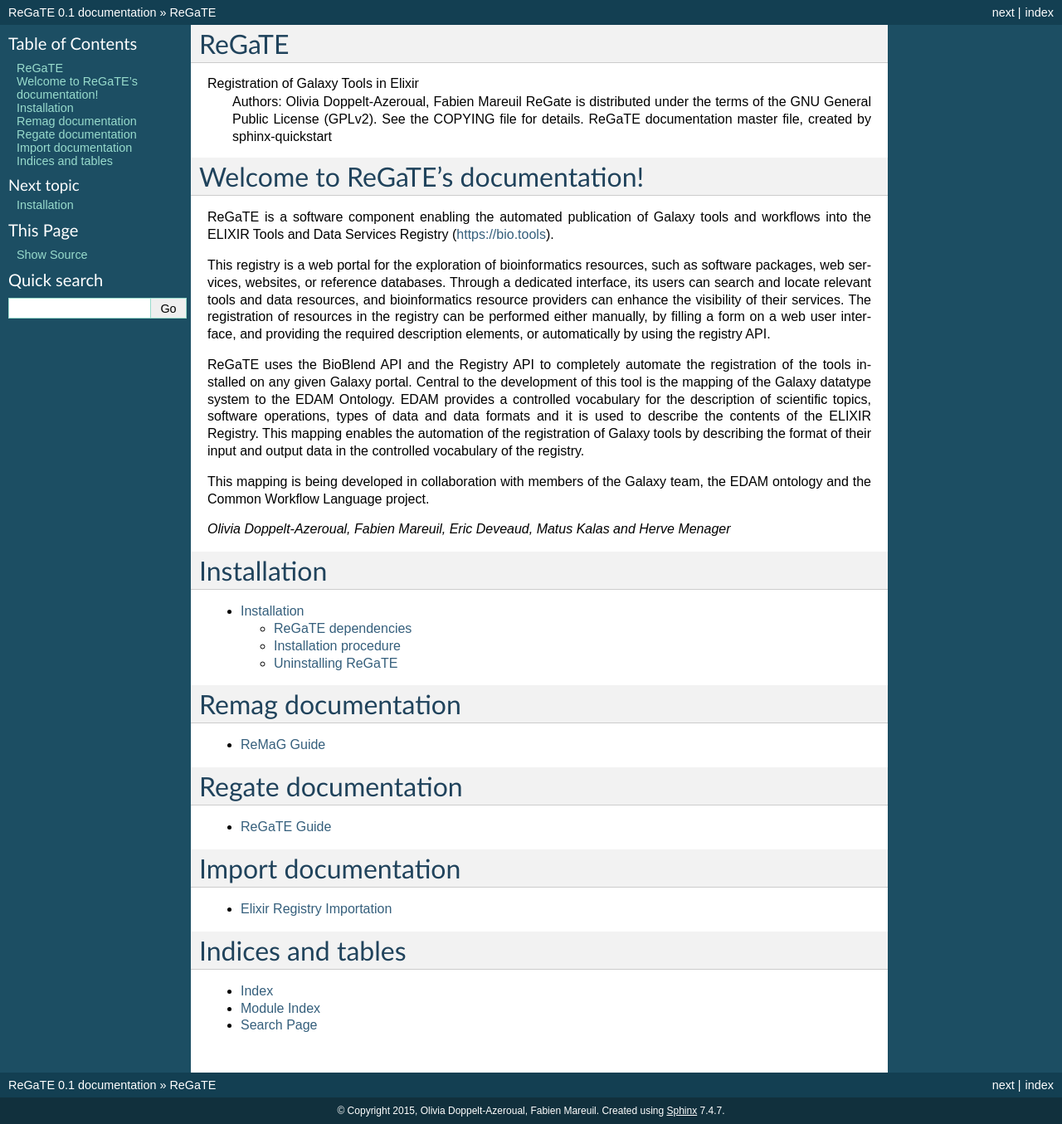
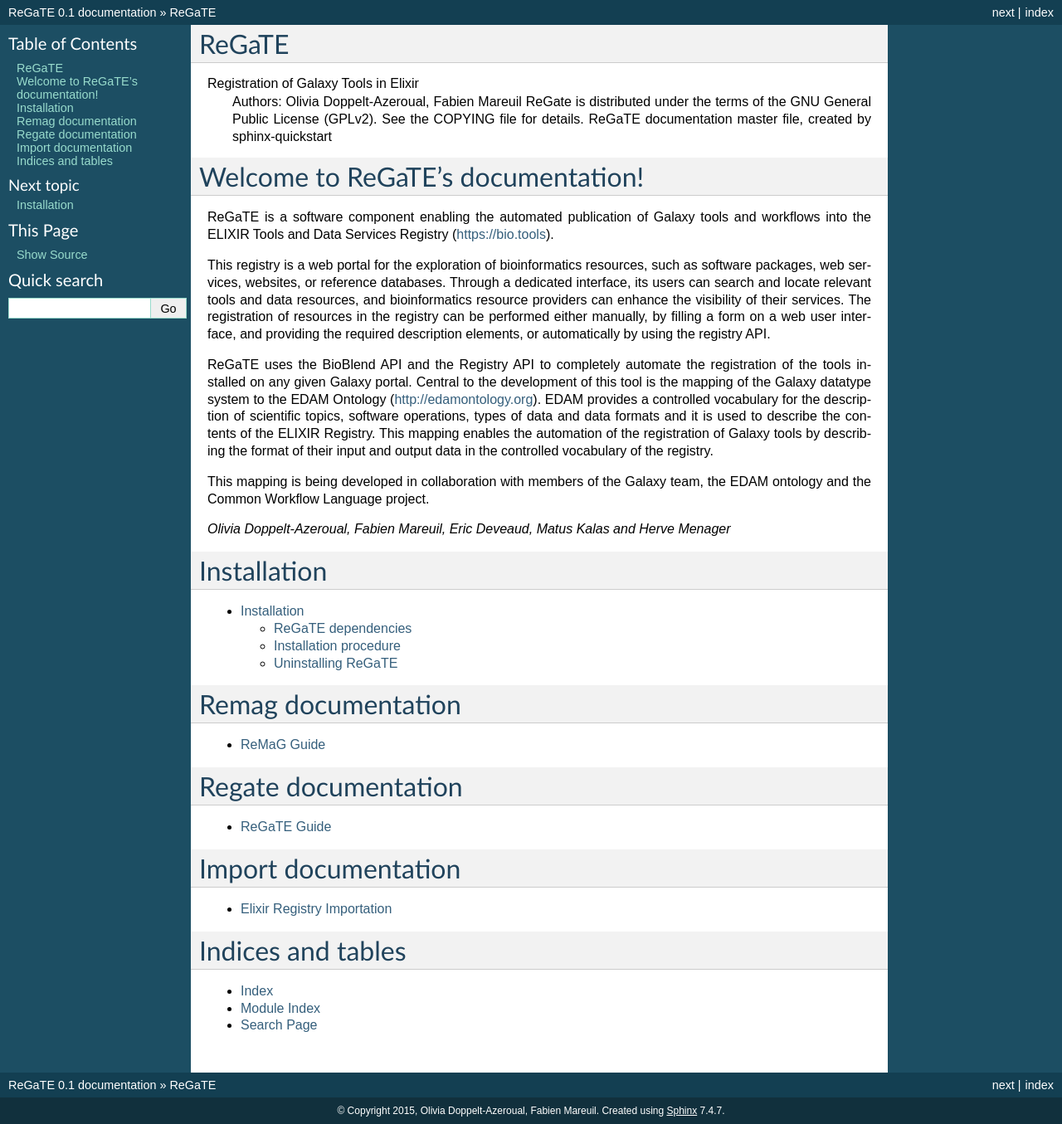
Before and after one commit to C3BI-pasteur-fr/ReGaTE, a Sphinx documentation site: the page built from doc/index.rst, in a window 1280 px wide. Shown: the whole page at 83% size. Built offline with Sphinx 7.4.7, drawn with Linux system fonts in a browser that asks for light colours; part of the change alters nothing that is shown.

Commit message:
add link to EDAM ontology webpage

```diff
--- a/doc/index.rst
+++ b/doc/index.rst
@@ -14,7 +14,7 @@ ReGaTE is a software component enabling the automated publication of Galaxy tool
 This registry is a web portal for the exploration of bioinformatics resources, such as software packages, web services, websites, or reference databases. Through a dedicated interface, its users can search and locate relevant tools and data resources, and bioinformatics resource providers can enhance the visibility of their services. The registration of resources in the registry can be performed either manually, by filling a form on a web user interface, and providing the required description elements, or automatically by using the registry API.
 
 ReGaTE uses the BioBlend API and the Registry API to completely automate the registration of the tools installed on any given Galaxy portal.
-Central to the development of this tool is the mapping of the Galaxy datatype system to the EDAM Ontology. EDAM provides a controlled vocabulary for the description of scientific topics, software operations, types of data and data formats and it is used to describe the contents of the ELIXIR Registry. This mapping enables the automation of the registration of Galaxy tools by describing the format of their input and output data in the controlled vocabulary of the registry.
+Central to the development of this tool is the mapping of the Galaxy datatype system to the EDAM Ontology (http://edamontology.org). EDAM provides a controlled vocabulary for the description of scientific topics, software operations, types of data and data formats and it is used to describe the contents of the ELIXIR Registry. This mapping enables the automation of the registration of Galaxy tools by describing the format of their input and output data in the controlled vocabulary of the registry.
 
 This mapping is being developed in collaboration with members of the Galaxy team, the EDAM ontology and the Common Workflow Language project.
 
```
